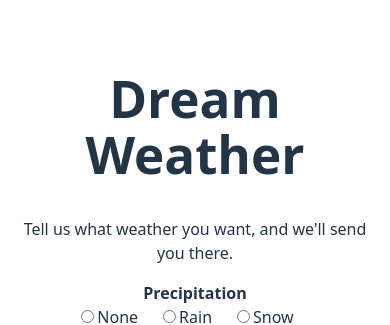
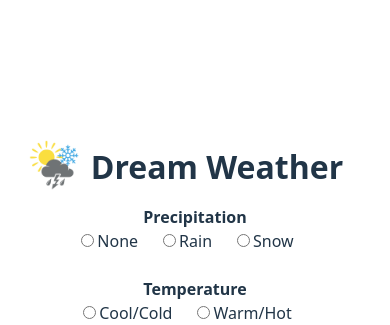
Before and after one commit to kenzkenzkenz/dream-weather, a React (Vite) app in the folder frontend/: page / in a window 390 px wide. Both pictures are taken after a click on the button "Go Again!". Shown: the part 134-459 px from the top of the page. Built offline with nearby package versions, Linux system fonts and the light colour scheme; no server answers.

Commit message:
Adds logo and Title component

```diff
--- a/frontend/src/App.css
+++ b/frontend/src/App.css
@@ -4,6 +4,17 @@
   padding: 1rem;
   box-sizing: border-box;
   text-align: center;
+}
+
+.header {
+  display: flex;
+  align-items: center;
+  gap: 12px;
+  margin-right: 40px;
+}
+
+.logo {
+  height: 70px;
 }
 
 .match-container {
@@ -127,6 +138,23 @@
     color: #333;
     margin-top: 1.5rem;
   }
+
+  .header {
+    display: flex;
+    align-items: center;
+    gap: 12px;
+    margin-right: 30px;
+}
+
+  .logo {
+    height: 50px;
+    margin-bottom: 3px;
+    margin-left: 12px;
+  }
+
+  .title {
+    font-size: xx-large;
+  }
 }
 
 /* Dark Mode: Adjust loader message color */
--- a/frontend/src/Form.jsx
+++ b/frontend/src/Form.jsx
@@ -1,4 +1,5 @@
 import React, { useState, useEffect } from 'react';
+import Title from './Title';
 
 export default function Form({ onSubmit }) {
 
@@ -80,8 +81,7 @@ export default function Form({ onSubmit }) {
                 {warning || 'placeholder'}
             </div>
 
-            <h1>Dream Weather</h1>
-            <p>Tell us what weather you want, and we'll send you there.</p>
+            <Title></Title>
 
             <form onSubmit={handleSubmit}>
                 <strong>Precipitation</strong>
--- a/frontend/src/Match.jsx
+++ b/frontend/src/Match.jsx
@@ -1,5 +1,6 @@
 import React from 'react';
 import YoutubeConvert from './YoutubeConvert';
+import Title from './Title';
 
 export default function Match({ match }) {
   // Determine if YouTube or iframe stream
@@ -10,7 +11,7 @@ export default function Match({ match }) {
 
   return (
     <div className="match-container">
-      <h1>Dream Weather</h1>
+      <Title></Title>
       <h2>{match?.data?.title}, {match?.data?.country?.name}</h2>
       <p>Current Conditions: {match?.data?.forecast?.shortForecast}, {match?.data?.forecast?.temperature}&deg; F</p>
       <p>{match?.data?.description}</p>
--- /dev/null
+++ b/frontend/src/Title.jsx
@@ -0,0 +1,11 @@
+import React from 'react';
+import logo from './assets/dream-weather-logo-512px.png';
+
+export default function Title() {
+    return (
+        <div className='header'>
+            <img src={logo} alt="Logo" className='logo'></img>
+            <h1 className='title'>Dream Weather</h1>
+        </div>
+    )
+}
```
